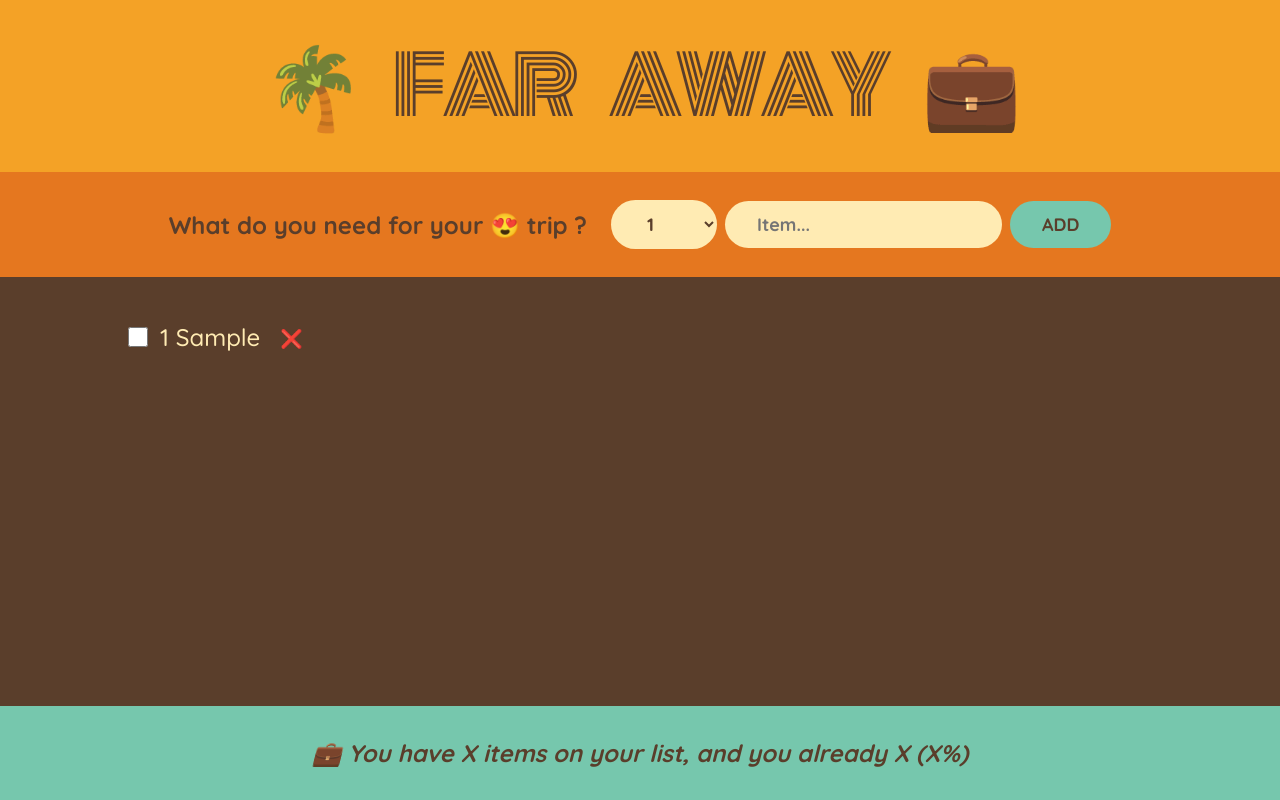
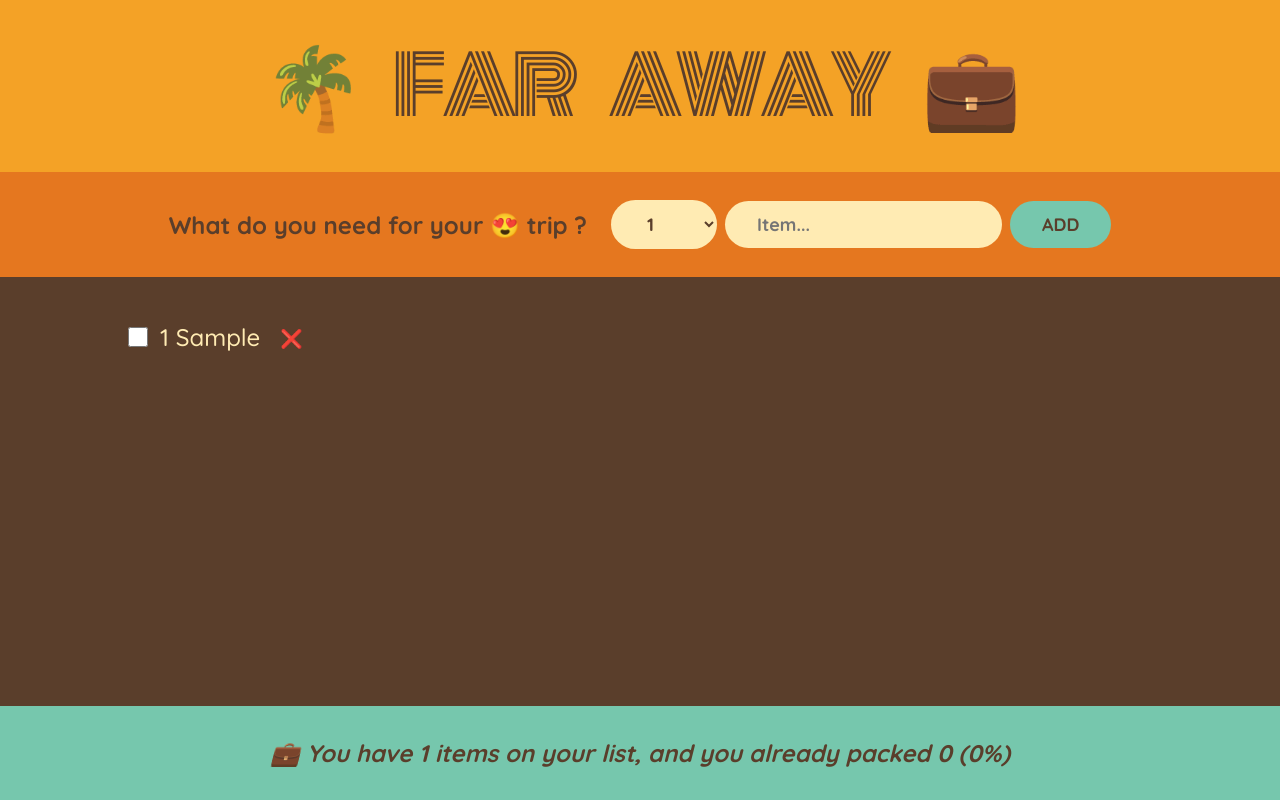
Before and after one commit to gauravsingh1281/The-Far-Away-Travel-List, a React (Create React App) app: page / in a window 1280 px wide. Both pictures are taken after typing "Sample" into the empty fields and a click on the button "ADD". Built offline with nearby package versions, Linux system fonts and the light colour scheme.

Commit message:
stats functionality added.

```diff
--- a/src/App.js
+++ b/src/App.js
@@ -2,6 +2,7 @@
 
 export default function App() {
   const [items, setItems] = useState([]);
+
   function handleAddItems(item) {
     setItems((prevValue) => [...prevValue, item]);
   }
@@ -24,7 +25,7 @@
         onDeleteItem={handleDeleteItem}
         onToggleItem={handleToggleItem}
       />
-      <Stats />
+      <Stats items={items} />
     </div>
   );
 }
@@ -88,10 +89,24 @@
     </div>
   );
 }
-function Stats() {
+function Stats({ items }) {
+  if (!items.length)
+    return (
+      <p className="stats">
+        <em>Start adding some items to your packing list. 🚀</em>
+      </p>
+    );
+  const itemsNum = items.length;
+  const packedItemNum = items.filter((item) => item.packed).length;
+  const percentage = Math.round((packedItemNum / itemsNum) * 100);
   return (
     <footer className="stats">
-      <em>💼 You have X items on your list, and you already X (X%)</em>
+      <em>
+        {percentage === 100
+          ? `You got everything! Ready to go ✈️`
+          : `💼 You have ${itemsNum} items on your list, and you already packed
+        ${packedItemNum} (${!isNaN(percentage) ? percentage : 0}%)`}
+      </em>
     </footer>
   );
 }
```
